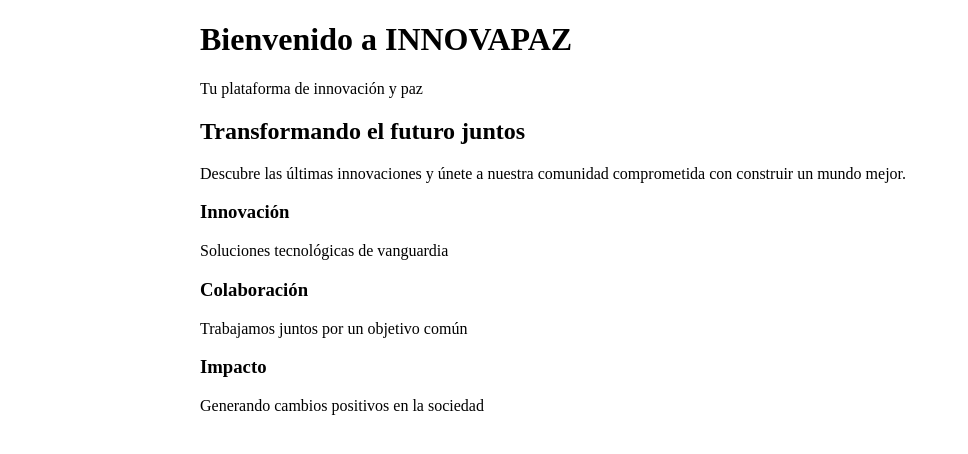
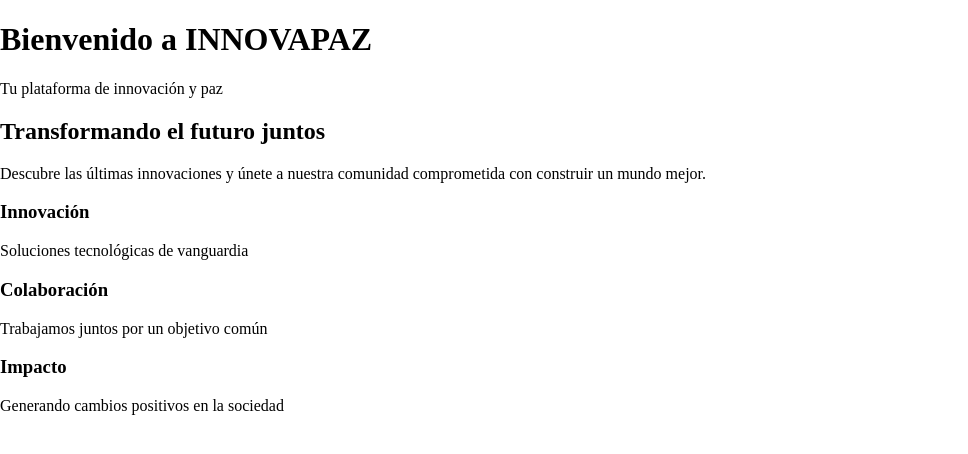
Before and after one commit to edisonCheca/INNOVAPAZ, a React (Vite) app in the folder frontend/: page / in a window 1280 px wide. Shown: the top 454 px of the page, without its empty margins (0-968 px from the left). Built offline with nearby package versions, Linux system fonts and the light colour scheme.

Commit message:
update(frontend): margin innecesario eliminado

```diff
--- a/frontend/src/assets/styles/theme.css
+++ b/frontend/src/assets/styles/theme.css
@@ -96,8 +96,6 @@ body {
 #root {
   width: 100%;
   max-width: var(--container-max-mobile);
-  margin-left: auto;
-  margin-right: auto;
 }
 
 @media (max-width: 411px) {
```
